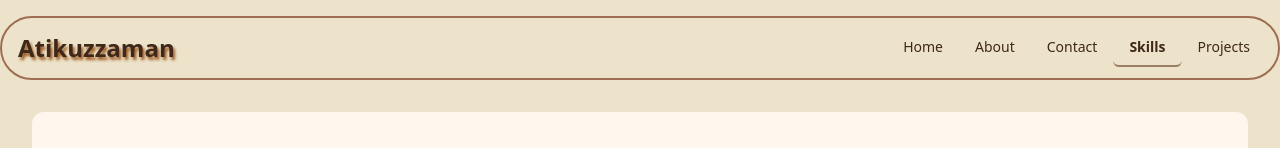
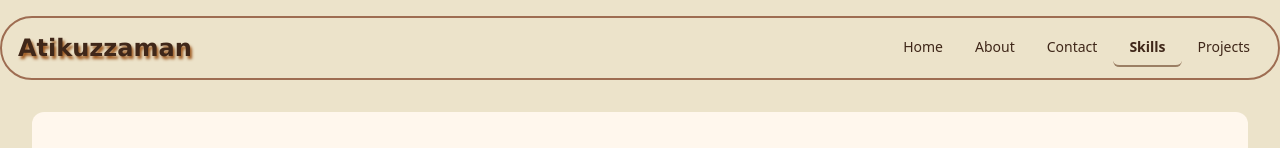
Before and after one commit to mohammad-atikuzzaman/portfolio, a React (Vite) app: page /skills in a window 1280 px wide. Shown: the top 148 px of the page. Built offline with nearby package versions, Linux system fonts and the light colour scheme.

Commit message:
nav modified

```diff
--- a/src/nav.css
+++ b/src/nav.css
@@ -3,4 +3,5 @@
   font-weight: 600;
   margin-left: 0.5rem;
   text-shadow: 2px 3px 3px #9c581f;
+  font-family: Verdana, Geneva, Tahoma, sans-serif;
 }
```
